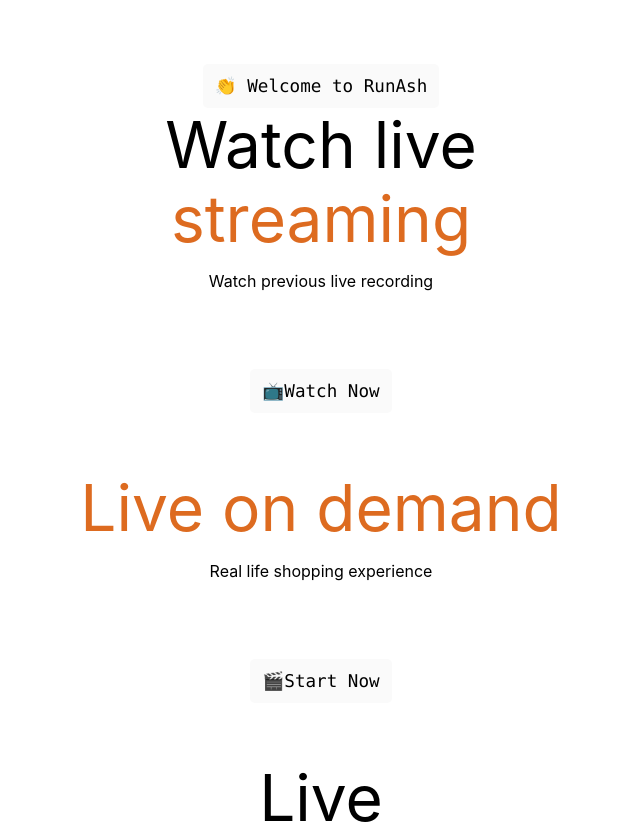
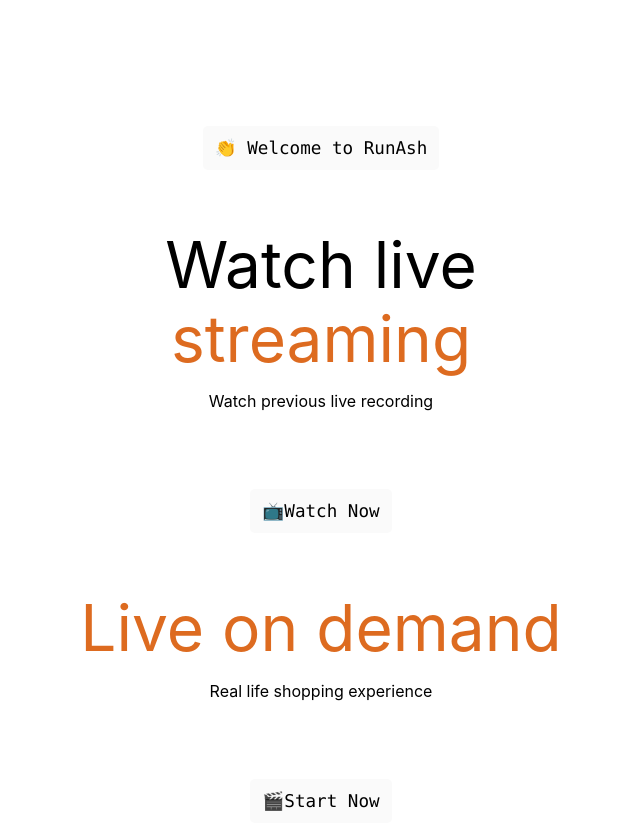
Before and after one commit to rammurmu/next, a Next.js app: page /buyer in a window 1280 px wide. Shown: the top 824 px of the page, without its empty margins (319-959 px from the left). Built offline with nearby package versions, Linux system fonts and the light colour scheme.

Commit message:
Update buyer.js

```diff
--- a/pages/buyer.js
+++ b/pages/buyer.js
@@ -5,7 +5,7 @@ export default function Buyer() {
   return (
     <div className={styles.container}>
       <main className={styles.main}>
-        <code className={styles.code}>👏 Welcome to RunAsh</code>
+        <div className={styles.description}><code className={styles.code}>👏 Welcome to RunAsh</code></div>
         <div className={styles.title}>Watch live <br /><a href="https://">streaming</a></div>
          <p>Watch previous live recording</p>
         <div className={styles.description}>{' '}<code className={styles.code}><a href="https://">📺Watch Now</a></code></div>
@@ -19,6 +19,7 @@ export default function Buyer() {
           <p className={styles.code}>All Categories</p>
           <code className={styles.code}>Short by</code>
           <div className={styles.description}><code className={styles.code}>🍎Fruit</code>{' '}<code className={styles.code}>🥦Vegetable</code><br />
+          {' '}
           <code className={styles.code}>💐Flower</code>{' '}<code className={styles.code}>🥫Grocery</code></div>
           <div className={styles.grid}>
           <card className={styles.card}>
```
